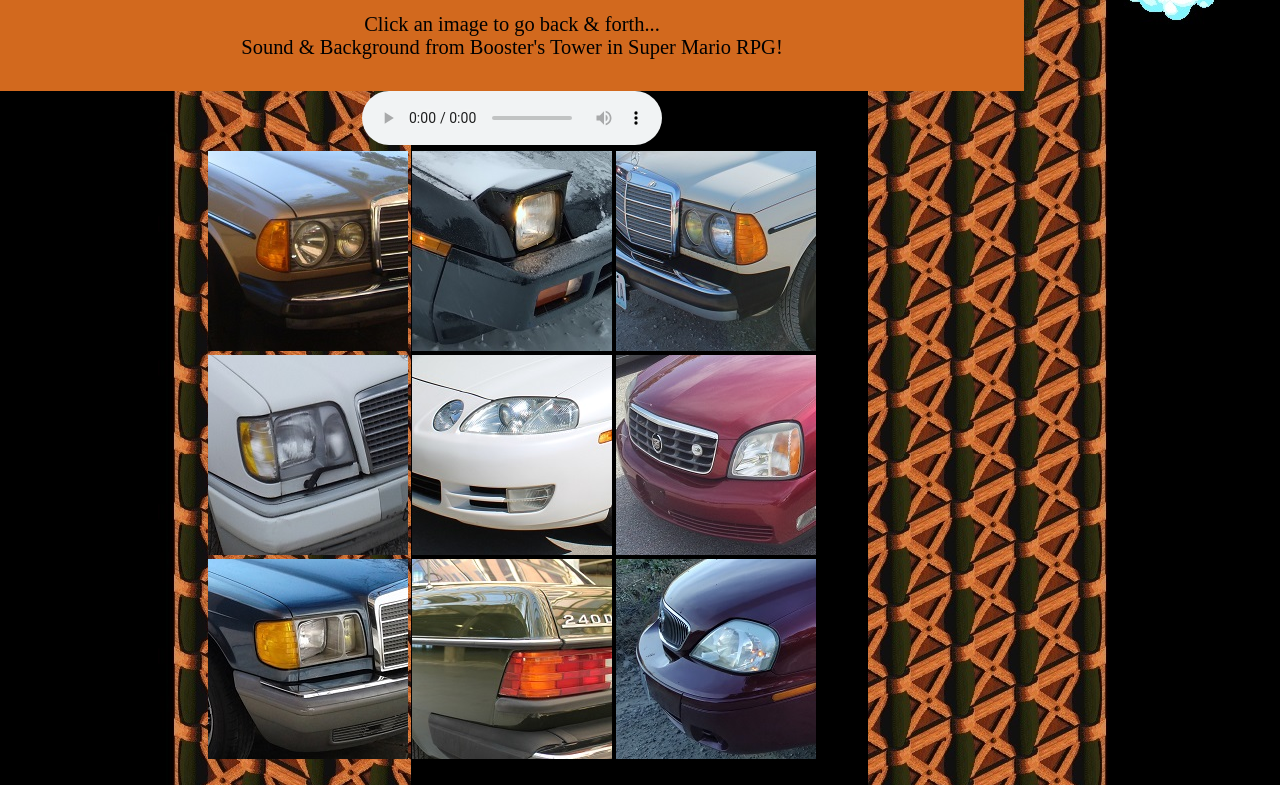
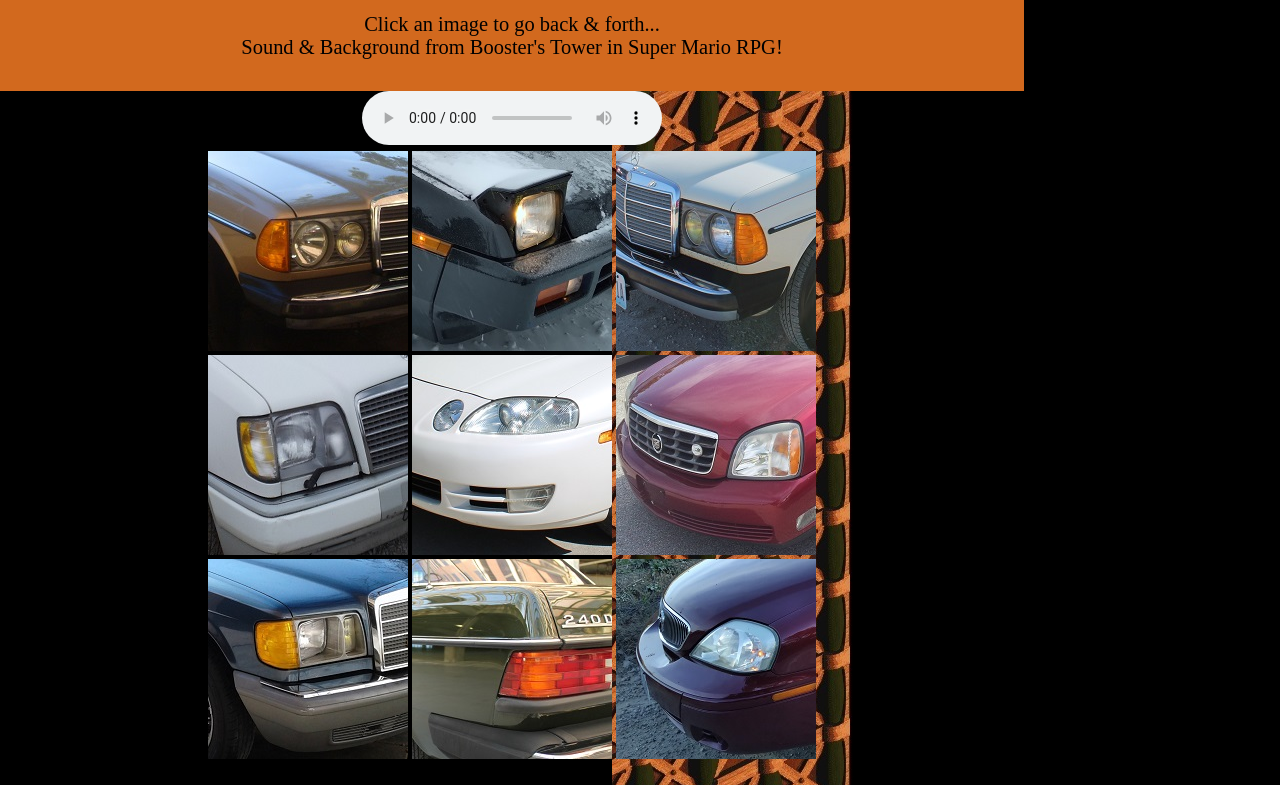
Before and after one commit to Stl-LC101-MAY-2022/js-assignment-4-html-me-something-finejon, a website: page index.html in a window 1280 px wide. Shown: the part 120-905 px from the top of the page. Drawn offline with Linux system fonts and the light colour scheme.

Commit message:
fixed Booster's Tower background

```diff
--- a/styles.css
+++ b/styles.css
@@ -19,14 +19,10 @@ body {
 	background-color: #000000;
     background-image:
         url(images/boosterRBot.jpg),
-        url(images/boosterLBot.jpg),
-        url(images/boosterRH2.jpg),
-        url(images/boosterLH2.jpg);
+        url(images/boosterRH2.jpg);
     background-position:
-        95% 100%,
-        5% 100%,
-        95% 0%,
-        5% 0%;
+        67% 100%,
+        67% 0%;
     background-repeat:
         no-repeat;
 
```
